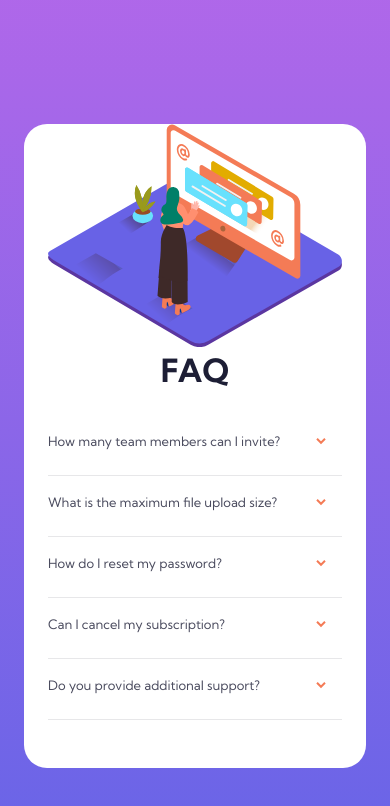
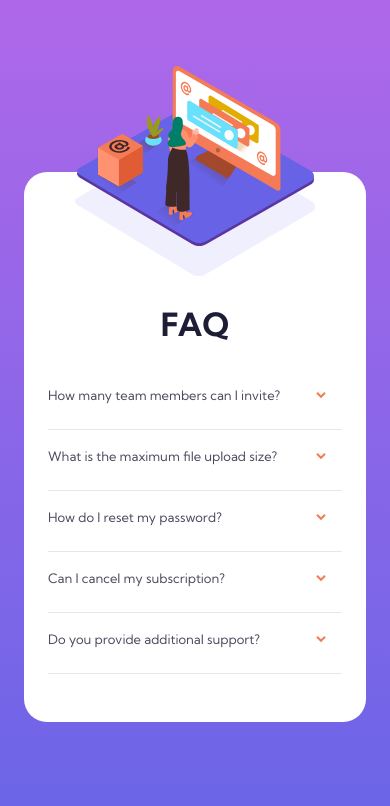
Before and after one commit to cjoak1028/faq-accordion-card, a plain HTML site: page index.html in a window 390 px wide. Drawn offline with Linux system fonts and the light colour scheme.

Commit message:
fixed illustration layout for mobile

```diff
--- a/index.html
+++ b/index.html
@@ -33,10 +33,16 @@
           src="./images/illustration-box-desktop.svg"
           alt="illustration box desktop"
         />
-        <div class="overflow-container">
+        <div class="img-container">
           <img
+            class="img-desktop"
             src="./images/illustration-woman-online-desktop.svg"
             alt="woman online desktop"
+          />
+          <img
+            class="img-mobile"
+            src="./images/illustration-woman-online-mobile.svg"
+            alt="woman online mobile"
           />
         </div>
       </div>
--- a/style.css
+++ b/style.css
@@ -11,6 +11,7 @@
 html {
     font-size: 62.5%;
     box-sizing: content-box;
+    overflow: auto;
 }
 
 * {
@@ -22,37 +23,58 @@ html {
 body {
     font-size: 1.2rem;
     font-family: 'Kumbh Sans', sans-serif;
-    top: 0;
     min-height: 100vh;
+    padding: 2.4rem;
     background: linear-gradient(var(--c-grad-violet), var(--c-grad-blue));
-    padding: 2.4rem;
-
-    display: flex;
-    justify-content: center;
-    align-items: center
+    overflow: inherit;
 }
 
 .card {
     background-color: white;
-    width: 100%;
     max-width: 92rem;
     border-radius: 2.3rem;
     padding: 0 2.4rem 4.8rem 2.4rem;
     text-align: center;
+    margin: auto;
+    margin-top: 14.8rem;
+
+    background-image: url(./images/bg-pattern-mobile.svg);
+    background-repeat: no-repeat;
+    background-size: auto;
+    background-position: center 0;
 }
 
-.card__image, .card__text {
-    width: 100%;
+.card__text {
+    display: inline-block;
+    margin-top: 13.2rem;
 }
 
-.overflow-container {
-    overflow: hidden;
+.card__image {
+    display: block;
 }
 
-.overflow-container img {
+.img-container {
+    margin: auto;
+    max-width: 23.7rem;
+    position: relative;
+}
+
+.img-mobile {
+    position: absolute;
+    transform: translateY(-59%);
+}
+
+.img-container img {
     width: 100%;
     height: auto;
-    max-width: 47.2rem;
+}
+
+.img-mobile {
+    display: block;
+}
+
+.img-desktop {
+    display: none;
 }
 
 .card__text h1 {
@@ -107,7 +129,7 @@ body {
 
 @media only screen and (min-width: 60em) {
     body {
-        padding: 0 6rem;
+        padding: 0 5rem;
     }
 
     .card {
@@ -118,8 +140,6 @@ body {
         text-align: left;
 
         background-image: url(./images/bg-pattern-desktop.svg);
-        background-repeat: no-repeat;
-        background-size: auto;
         background-position: -58rem -28rem;
     }
 
@@ -138,12 +158,23 @@ body {
         top: 37%;
     }
 
-    .overflow-container img {
+    .img-desktop {
+        display: block;
         transform: translateX(-16%);
+    }
+
+    .img-mobile {
+        display: none;
+    }
+
+    .img-container {
+        max-width: 47.2rem;
+        overflow: hidden;
     }
 
     .card__text {
         padding-left: 1.5rem;
+        margin-top: 0;
     }
 
     .accordion__item {
```
